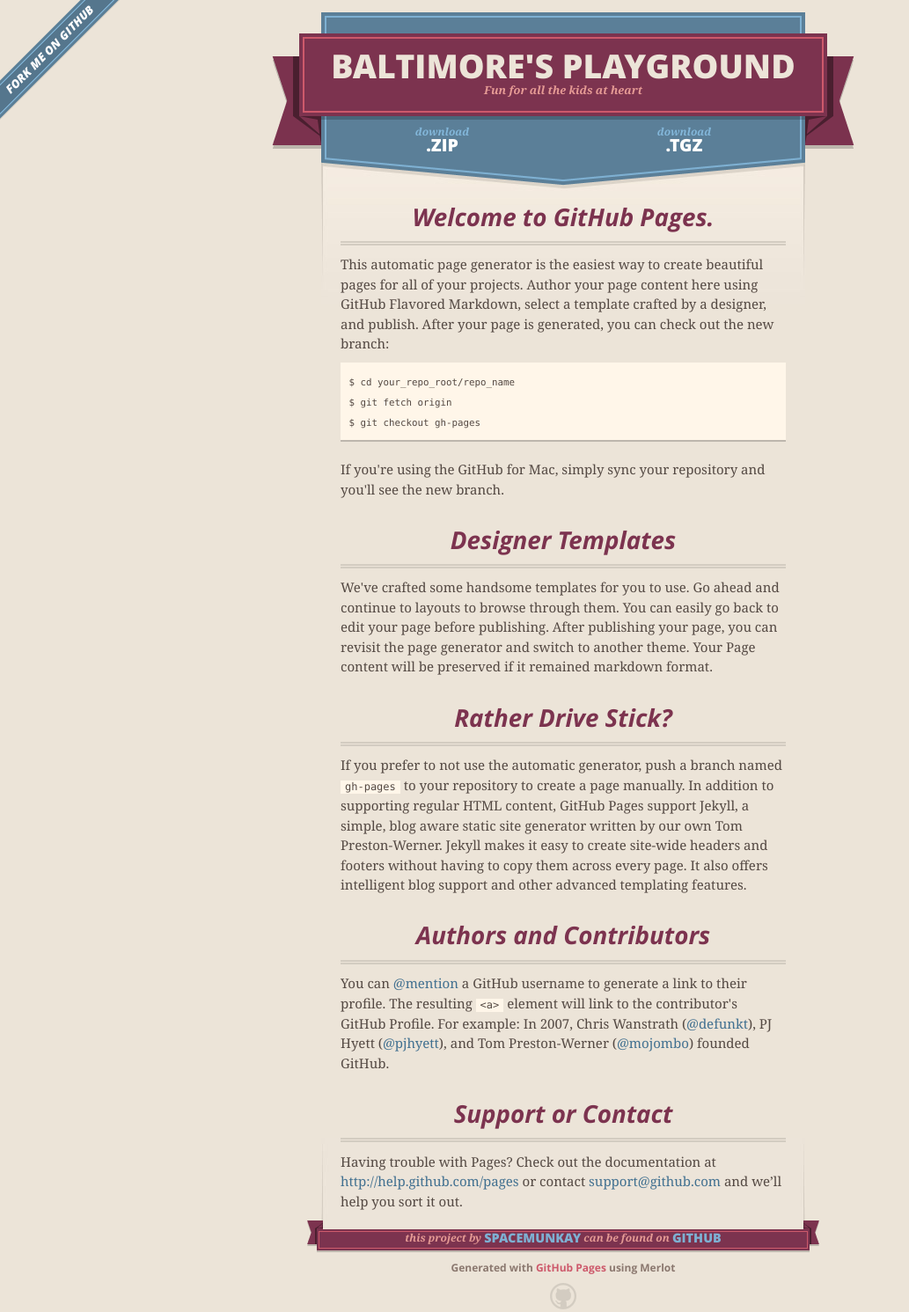
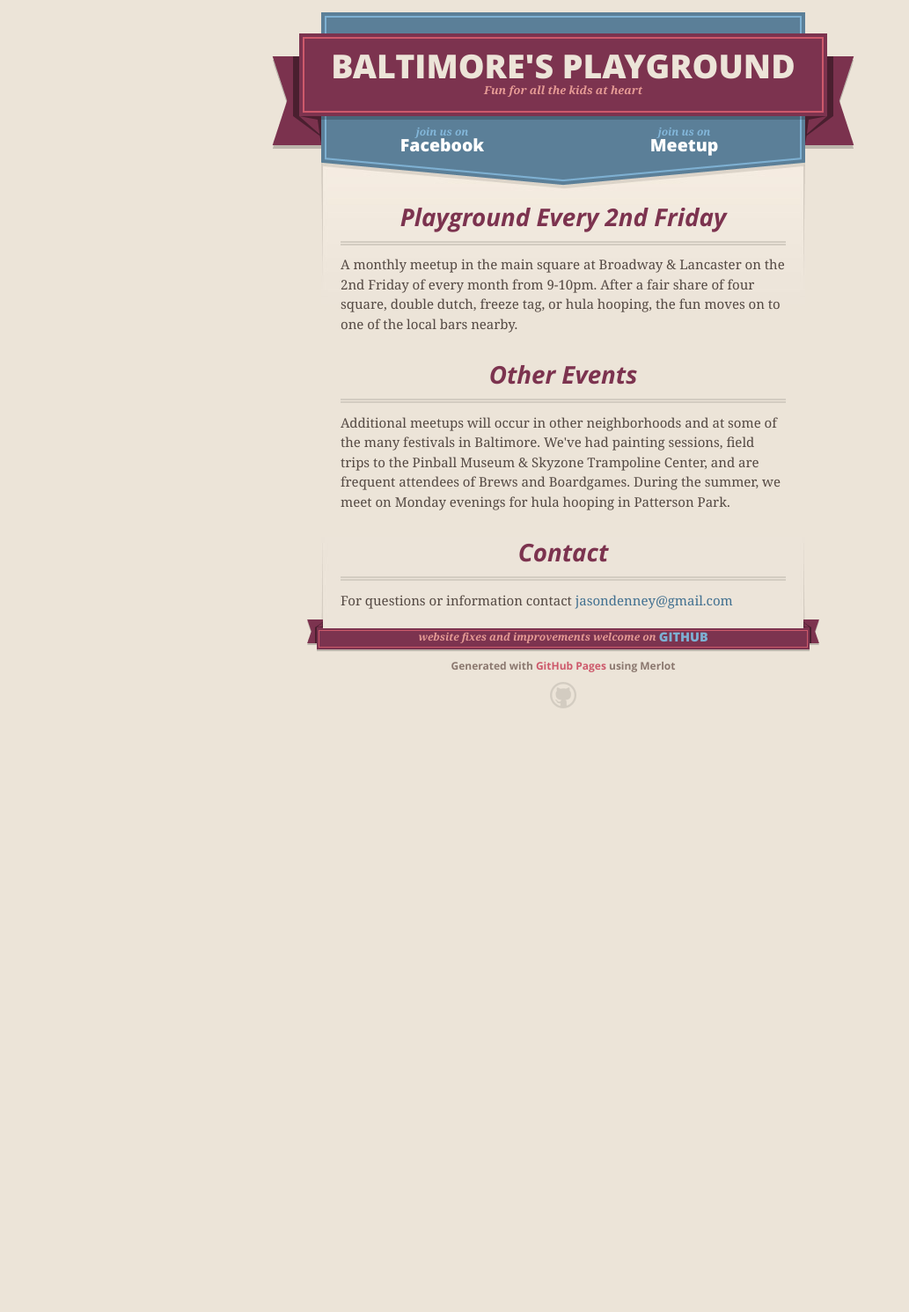
Before and after one commit to spacemunkay/baltimoresplayground, a plain HTML site: page index.html in a window 1280 px wide. Shown: the whole page at 88% size, without its empty margins (0-1033 px from the left). After the commit the page ends 845 px from the top, so only its background shows below. Drawn offline with nearby package versions, Linux system fonts and the light colour scheme.

Commit message:
First stab at bmore playground page

```diff
--- a/index.html
+++ b/index.html
@@ -17,11 +17,10 @@
         $('#main_content').headsmart()
       })
     </script>
-    <title>Baltimore&#39;s Playground by spacemunkay</title>
+    <title>Baltimore&#39;s Playground</title>
   </head>
 
   <body>
-    <a id="forkme_banner" href="https://github.com/spacemunkay/baltimoresplayground">View on GitHub</a>
     <div class="shell">
 
       <header>
@@ -37,7 +36,7 @@
 
       <section id="downloads">
         <span class="inner">
-          <a href="https://github.com/spacemunkay/baltimoresplayground/zipball/master" class="zip"><em>download</em> .ZIP</a><a href="https://github.com/spacemunkay/baltimoresplayground/tarball/master" class="tgz"><em>download</em> .TGZ</a>
+          <a href="https://www.facebook.com/groups/1414257458791305/" class="zip"><em>join us on</em>Facebook</a><a href="http://www.meetup.com/Baltimores-Playground/" class="tgz"><em>join us on</em>Meetup</a>
         </span>
       </section>
 
@@ -47,42 +46,25 @@
 
       <section id="main_content">
         <h3>
-<a name="welcome-to-github-pages" class="anchor" href="#welcome-to-github-pages"><span class="octicon octicon-link"></span></a>Welcome to GitHub Pages.</h3>
+<a name="welcome-to-github-pages" class="anchor" href="#welcome-to-github-pages"><span class="octicon octicon-link"></span></a>Playground Every 2nd Friday</h3>
 
-<p>This automatic page generator is the easiest way to create beautiful pages for all of your projects. Author your page content here using GitHub Flavored Markdown, select a template crafted by a designer, and publish. After your page is generated, you can check out the new branch:</p>
-
-<pre><code>$ cd your_repo_root/repo_name
-$ git fetch origin
-$ git checkout gh-pages
-</code></pre>
-
-<p>If you're using the GitHub for Mac, simply sync your repository and you'll see the new branch.</p>
+<p>A monthly meetup in the main square at Broadway & Lancaster on the 2nd Friday of every month from 9-10pm.  After a fair share of four square, double dutch, freeze tag, or hula hooping, the fun moves on to one of the local bars nearby.</p>
 
 <h3>
-<a name="designer-templates" class="anchor" href="#designer-templates"><span class="octicon octicon-link"></span></a>Designer Templates</h3>
+<a name="designer-templates" class="anchor" href="#designer-templates"><span class="octicon octicon-link"></span></a>Other Events</h3>
 
-<p>We've crafted some handsome templates for you to use. Go ahead and continue to layouts to browse through them. You can easily go back to edit your page before publishing. After publishing your page, you can revisit the page generator and switch to another theme. Your Page content will be preserved if it remained markdown format.</p>
+<p>Additional meetups will occur in other neighborhoods and at some of the many festivals in Baltimore.  We've had painting sessions, field trips to the Pinball Museum & Skyzone Trampoline Center, and are frequent attendees of Brews and Boardgames.  During the summer, we meet on Monday evenings for hula hooping in Patterson Park. </p>
 
 <h3>
-<a name="rather-drive-stick" class="anchor" href="#rather-drive-stick"><span class="octicon octicon-link"></span></a>Rather Drive Stick?</h3>
+<a name="support-or-contact" class="anchor" href="#support-or-contact"><span class="octicon octicon-link"></span></a>Contact</h3>
 
-<p>If you prefer to not use the automatic generator, push a branch named <code>gh-pages</code> to your repository to create a page manually. In addition to supporting regular HTML content, GitHub Pages support Jekyll, a simple, blog aware static site generator written by our own Tom Preston-Werner. Jekyll makes it easy to create site-wide headers and footers without having to copy them across every page. It also offers intelligent blog support and other advanced templating features.</p>
-
-<h3>
-<a name="authors-and-contributors" class="anchor" href="#authors-and-contributors"><span class="octicon octicon-link"></span></a>Authors and Contributors</h3>
-
-<p>You can <a href="https://github.com/blog/821" class="user-mention">@mention</a> a GitHub username to generate a link to their profile. The resulting <code>&lt;a&gt;</code> element will link to the contributor's GitHub Profile. For example: In 2007, Chris Wanstrath (<a href="https://github.com/defunkt" class="user-mention">@defunkt</a>), PJ Hyett (<a href="https://github.com/pjhyett" class="user-mention">@pjhyett</a>), and Tom Preston-Werner (<a href="https://github.com/mojombo" class="user-mention">@mojombo</a>) founded GitHub.</p>
-
-<h3>
-<a name="support-or-contact" class="anchor" href="#support-or-contact"><span class="octicon octicon-link"></span></a>Support or Contact</h3>
-
-<p>Having trouble with Pages? Check out the documentation at <a href="http://help.github.com/pages">http://help.github.com/pages</a> or contact <a href="mailto:support@github.com">support@github.com</a> and we’ll help you sort it out.</p>
+<p>For questions or information contact <a href="mailto:jasondenney@gmail.com">jasondenney@gmail.com</a></p>
       </section>
 
       <footer>
         <span class="ribbon-outer">
           <span class="ribbon-inner">
-            <p>this project by <a href="https://github.com/spacemunkay">spacemunkay</a> can be found on <a href="https://github.com/spacemunkay/baltimoresplayground">GitHub</a></p>
+            <p>website fixes and improvements welcome on <a href="https://github.com/spacemunkay/baltimoresplayground">GitHub</a></p>
           </span>
           <span class="left-tail"></span>
           <span class="right-tail"></span>
```
